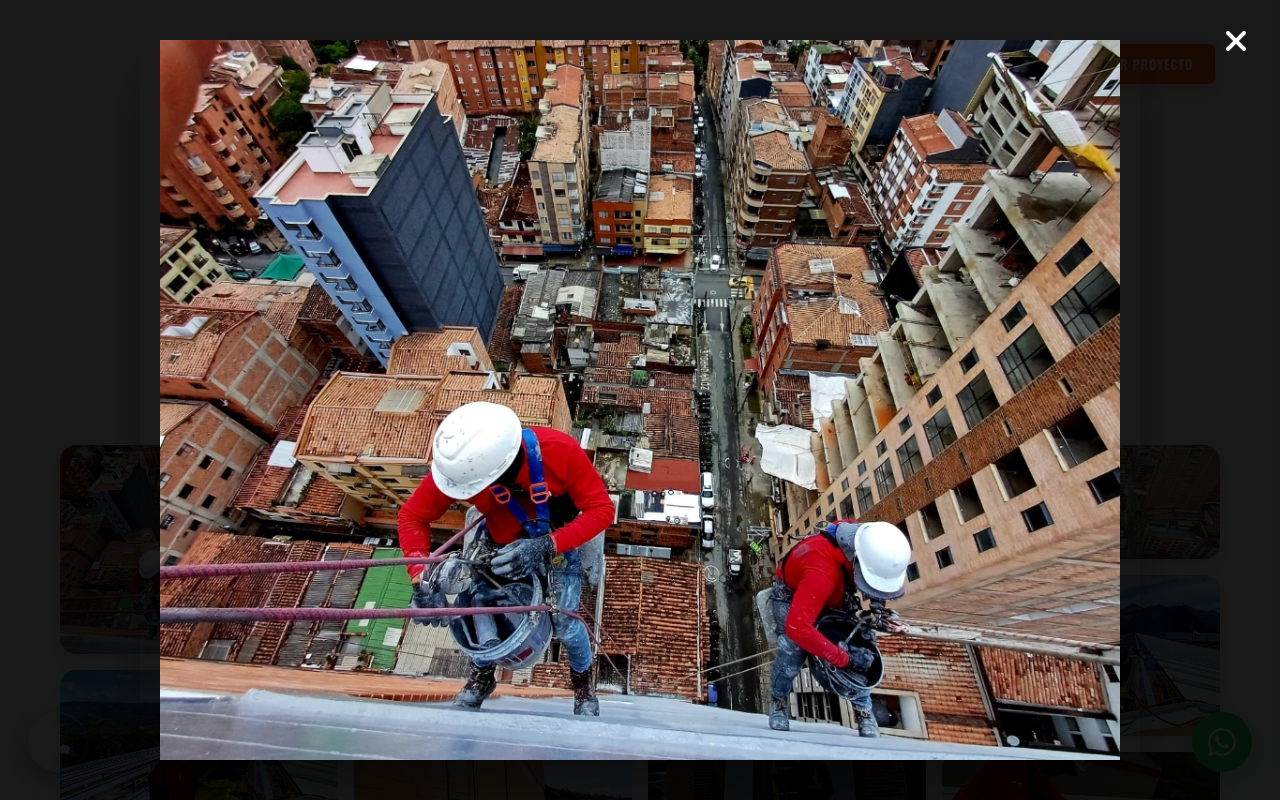
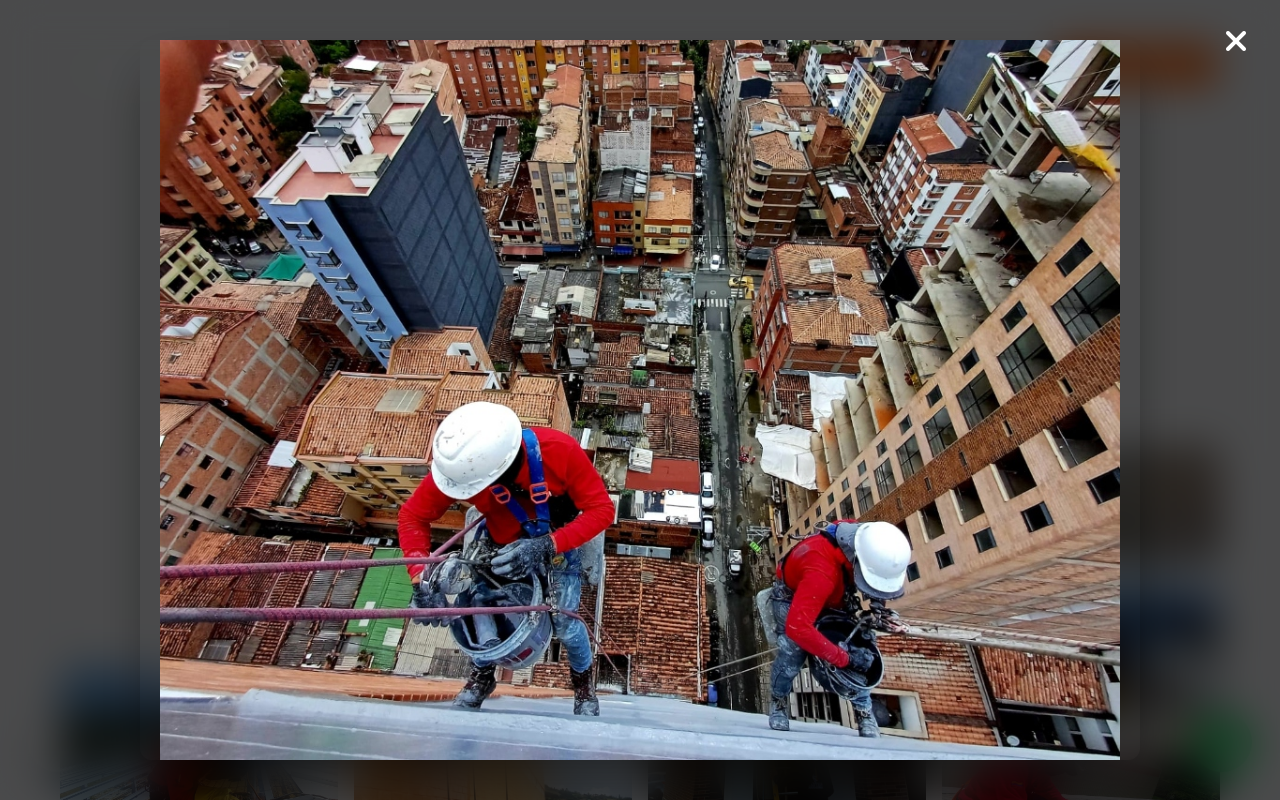
Before and after one commit to dpc2802/ESP_EN_ALTURAS, a Next.js app: page /portafolio in a window 1280 px wide. Both pictures are taken after a click on the element 199 px from the left and 549 px from the top of the page. Shown: the top 800 px of the page. Built offline with nearby package versions, Linux system fonts and the light colour scheme.

Commit message:
feat: animate portfolio entrance stagger and lightbox shared element transition

```diff
--- a/src/app/components/ImageModal.jsx
+++ b/src/app/components/ImageModal.jsx
@@ -1,19 +1,19 @@
 "use client";
 import { motion, AnimatePresence } from "framer-motion";
 
-export default function ImageModal({ selectedImage, setSelectedImage }) {
-  if (!selectedImage) return null;
-
+export default function ImageModal({ selectedItem, setSelectedItem }) {
   return (
     <AnimatePresence>
+      {selectedItem && (
         <motion.div
-        initial={{ opacity: 0 }}
-        animate={{ opacity: 1 }}
-        exit={{ opacity: 0 }}
-        onClick={() => setSelectedImage(null)}
+          initial={{ opacity: 0, backdropFilter: 'blur(0px)' }}
+          animate={{ opacity: 1, backdropFilter: 'blur(20px)' }}
+          exit={{ opacity: 0, backdropFilter: 'blur(0px)' }}
+          transition={{ duration: 0.4, ease: [0.16, 1, 0.3, 1] }}
+          onClick={() => setSelectedItem(null)}
           style={{
             position: 'fixed', inset: 0, zIndex: 1000,
-          background: 'rgba(0,0,0,0.9)', padding: '20px',
+            background: 'rgba(0,0,0,0.7)', padding: '20px',
             display: 'flex', alignItems: 'center', justifyContent: 'center',
             cursor: 'zoom-out'
           }}
@@ -24,17 +24,16 @@ export default function ImageModal({ selectedImage, setSelectedImage }) {
               color: '#fff', fontSize: '32px', zIndex: 1001,
               background: 'none', border: 'none', cursor: 'pointer'
             }}
-          onClick={() => setSelectedImage(null)}
+            onClick={() => setSelectedItem(null)}
           >
             <i className="fa-solid fa-xmark"></i>
           </button>
+
           <motion.img
-          initial={{ scale: 0.9, opacity: 0 }}
-          animate={{ scale: 1, opacity: 1 }}
-          exit={{ scale: 0.9, opacity: 0 }}
-          transition={{ type: "spring", damping: 25, stiffness: 300 }}
-          src={selectedImage}
-          alt="Galería ampliada"
+            layoutId={`portfolio-img-${selectedItem.id}`} // SHARED ELEMENT ID
+            src={selectedItem.src}
+            alt={selectedItem.alt}
+            transition={{ duration: 0.5, ease: [0.16, 1, 0.3, 1] }}
             style={{
               width: '100%', maxWidth: '1000px', maxHeight: '90vh',
               objectFit: 'contain', borderRadius: '12px',
@@ -43,6 +42,7 @@ export default function ImageModal({ selectedImage, setSelectedImage }) {
             onClick={(e) => e.stopPropagation()}
           />
         </motion.div>
+      )}
     </AnimatePresence>
   );
 }
--- a/src/app/portafolio/PortfolioClient.jsx
+++ b/src/app/portafolio/PortfolioClient.jsx
@@ -57,7 +57,7 @@ const portfolioData = [
 
 export default function PortfolioClient() {
   const [filter, setFilter] = useState("todas");
-  const [selectedImage, setSelectedImage] = useState(null);
+  const [selectedItem, setSelectedItem] = useState(null);
 
   const filteredData = filter === "todas"
     ? portfolioData
@@ -95,28 +95,28 @@ export default function PortfolioClient() {
 
       <motion.div layout className="masonry-grid">
         <AnimatePresence>
-          {filteredData.map((item) => (
+          {filteredData.map((item, index) => (
             <motion.div
               layout
-              initial={{ opacity: 0, scale: 0.8 }}
-              animate={{ opacity: 1, scale: 1 }}
+              initial={{ opacity: 0, y: 20, scale: 0.96 }}
+              whileInView={{ opacity: 1, y: 0, scale: 1 }}
+              viewport={{ once: true, margin: "50px" }}
               exit={{ opacity: 0, scale: 0.8 }}
-              transition={{ duration: 0.4 }}
+              transition={{
+                duration: 0.6,
+                ease: [0.16, 1, 0.3, 1],
+                delay: (index % 6) * 0.1
+              }}
               key={item.id}
               className="masonry-item"
-              onClick={() => setSelectedImage(item.src)}
+              onClick={() => setSelectedItem(item)}
             >
               <div style={{ position: 'relative', width: '100%', borderRadius: '16px', overflow: 'hidden', cursor: 'zoom-in', boxShadow: '0 10px 20px rgba(0,0,0,0.08)' }}>
-                {/* Usamos un truco con padding-bottom si no sabemos el aspect ratio,
-                    o layout="responsive". Para Next Image con objectFit='cover' en masonry,
-                    requiere altura fija. Dado que masonry es fluido,
-                    lo mejor para next/image es darle estilos para no desbordar. */}
-                <Image
+                <motion.img
+                  layoutId={`portfolio-img-${item.id}`}
                   src={item.src}
                   alt={item.alt}
-                  width={600}
-                  height={600}
-                  style={{ width: '100%', height: 'auto', display: 'block', transition: 'transform 0.5s ease' }}
+                  style={{ width: '100%', height: 'auto', display: 'block' }}
                   className="portfolio-img-hover"
                 />
               </div>
@@ -125,7 +125,7 @@ export default function PortfolioClient() {
         </AnimatePresence>
       </motion.div>
 
-      <ImageModal selectedImage={selectedImage} setSelectedImage={setSelectedImage} />
+      <ImageModal selectedItem={selectedItem} setSelectedItem={setSelectedItem} />
     </>
   );
 }
```
Also changed, not shown: update-portfolio-client.js (added, +42 -0 lines). Lines whose indentation alone changed are shown as unchanged.
